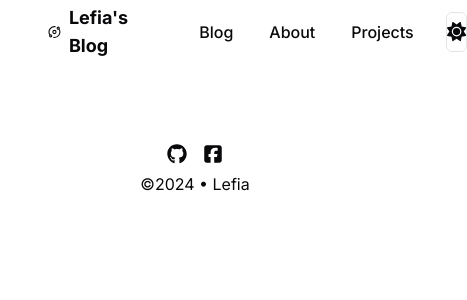
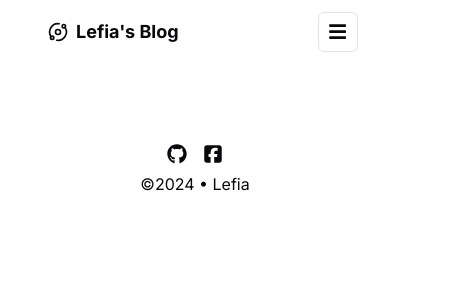
Before and after one commit to Lefia/blog, a Next.js app: page / in a window 390 px wide. Shown: the top 300 px of the page, 467 px wide, since content can reach past the window. Built offline with nearby package versions, Linux system fonts and the light colour scheme.

Commit message:
💄 Add mobile nav menu

```diff
--- a/src/components/Header.tsx
+++ b/src/components/Header.tsx
@@ -1,23 +1,31 @@
 import { ModeToggle } from '@/components/ModeToggle'
 import Nav from '@/components/Nav'
-import { LuOrbit } from "react-icons/lu";
-import Link from 'next/link'
+import MobileNav from '@/components/MobileNav'
+import Link from "next/link"
+import { LuOrbit } from "react-icons/lu"
 
 const Header = () => {
   return (
-    <div className='sticky top-0 z-50 w-full bg-background/95'>
+    <div className='sticky top-0 z-50 w-full bg-background/9'>
       <div className='container flex justify-between items-center space-x-4 h-16'>
         <div className='flex items-center gap-8'>
-          <Link href='/' className='font-bold flex items-center gap-2 h-10 px-4 py-2'>
-            <LuOrbit className='text-xl' />
-            <span className='text-lg'>Lefia&apos;s Blog</span>
-          </Link>
-          <Nav />
+          <Logo />
+          <Nav className='hidden md:block' />
         </div>
-        <ModeToggle />
+        <ModeToggle className='hidden md:block' />
+        <MobileNav className='block md:hidden' />
       </div>
     </div>
   )
 }
 
+const Logo = () => {
+  return (
+    <Link href='/' className='font-bold flex items-center gap-2 h-10 px-4 py-2'>
+      <LuOrbit className='text-xl' />
+      <span className='text-lg'>Lefia&apos;s Blog</span>
+    </Link>
+  )
+}
+
 export default Header
--- /dev/null
+++ b/src/components/MobileNav.tsx
@@ -0,0 +1,45 @@
+'use client'
+
+import { HeaderLinks } from '@/config/links'
+import { Button } from '@/components/ui/button'
+import { FaBars } from 'react-icons/fa'
+import Link from 'next/link'
+import {
+  DropdownMenu,
+  DropdownMenuContent,
+  DropdownMenuItem,
+  DropdownMenuTrigger
+} from '@/components/ui/dropdown-menu'
+
+interface MobileNavProps {
+  className?: string
+}
+
+const MobileNav = (props: MobileNavProps) => {
+  const { className } = props
+  return (
+    <div className={className}>
+      <DropdownMenu>
+        <DropdownMenuTrigger asChild>
+          <Button variant='outline' size='icon'>
+            <FaBars className='h-[1.2rem] w-[1.2rem]' />
+            <span className='sr-only'>Toggle mobile nav</span>
+          </Button>
+        </DropdownMenuTrigger>
+        <DropdownMenuContent align='end' className='md:hidden'>
+          <nav>
+            {HeaderLinks.map((link, index) => (
+              <DropdownMenuItem inset key={index}>
+                <Link href={link.url} passHref>
+                  {link.name}
+                </Link>
+              </DropdownMenuItem>
+            ))}
+          </nav>
+        </DropdownMenuContent>
+      </DropdownMenu>
+    </div>
+  )
+}
+
+export default MobileNav
--- a/src/components/ModeToggle.tsx
+++ b/src/components/ModeToggle.tsx
@@ -12,11 +12,17 @@ import {
   DropdownMenuTrigger,
 } from "@/components/ui/dropdown-menu"
 
-export function ModeToggle() {
+interface ModeToggleProps {
+  className?: string
+}
+
+export function ModeToggle(props: ModeToggleProps) {
+  const { className } = props
   const { setTheme } = useTheme()
 
   return (
-    <DropdownMenu>
+    <div className={className}>
+      <DropdownMenu>
       <DropdownMenuTrigger asChild>
         <Button variant="outline" size="icon">
           <FaSun className="h-[1.2rem] w-[1.2rem] rotate-0 scale-100 transition-all dark:-rotate-90 dark:scale-0" />
@@ -36,5 +42,6 @@ export function ModeToggle() {
         </DropdownMenuItem>
       </DropdownMenuContent>
     </DropdownMenu>
+    </div>
   )
 }
--- a/src/components/Nav.tsx
+++ b/src/components/Nav.tsx
@@ -10,9 +10,14 @@ import {
   navigationMenuTriggerStyle
 } from '@/components/ui/navigation-menu'
 
-const Nav = () => {
+interface NavProps {
+  className?: string
+}
+
+const Nav = (props: NavProps) => {
+  const { className } = props
   return (
-    <NavigationMenu>
+    <NavigationMenu className={className}>
       <NavigationMenuList>
         {HeaderLinks.map((link, index) => (
           <NavigationMenuItem key={index}>
@@ -24,7 +29,6 @@ const Nav = () => {
           </NavigationMenuItem>
         ))}
       </NavigationMenuList>
-
     </NavigationMenu>
   )
 }
```
